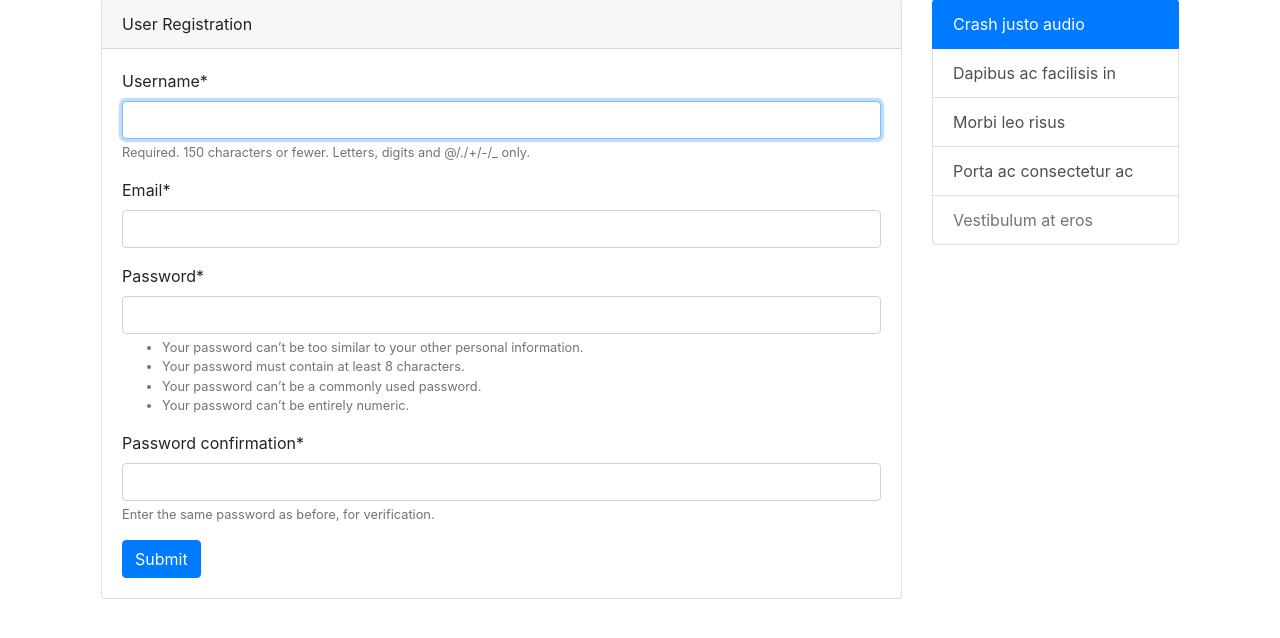
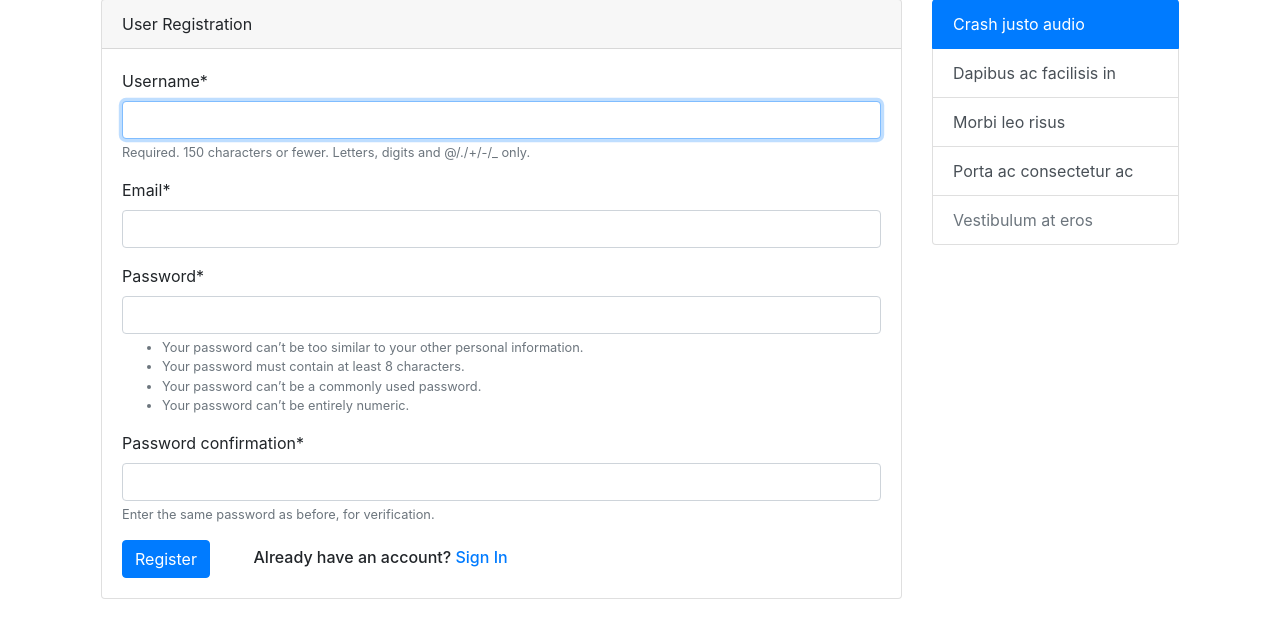
Before and after one commit to devkartic/myblog, a Django app: page /register/ in a window 1280 px wide. Shown: the part 73-711 px from the top of the page. Run offline with Django 3.2, Linux system fonts and the light colour scheme; some libraries are stand-ins or nearby versions.

Commit message:
Aleardy have account message add in register page

```diff
--- a/users/templates/users/register.html
+++ b/users/templates/users/register.html
@@ -9,7 +9,14 @@
             <form method="POST">
                 {% csrf_token %}
                 {{ form | crispy }}
-            <button type="submit" class="btn btn-primary">Submit</button>
+                <div class="row">
+                    <div class="col-2">
+                        <button type="submit" class="btn btn-primary">Register</button>
+                    </div>
+                    <div class="col pt-md-2 mx-0">
+                        <h6>Already have an account? <a href="#" class="text-decoration-none">Sign In</a></h6>
+                    </div>
+                </div>
             </form>
         </div>
     </div>
```
Lines whose indentation alone changed are shown as unchanged.
